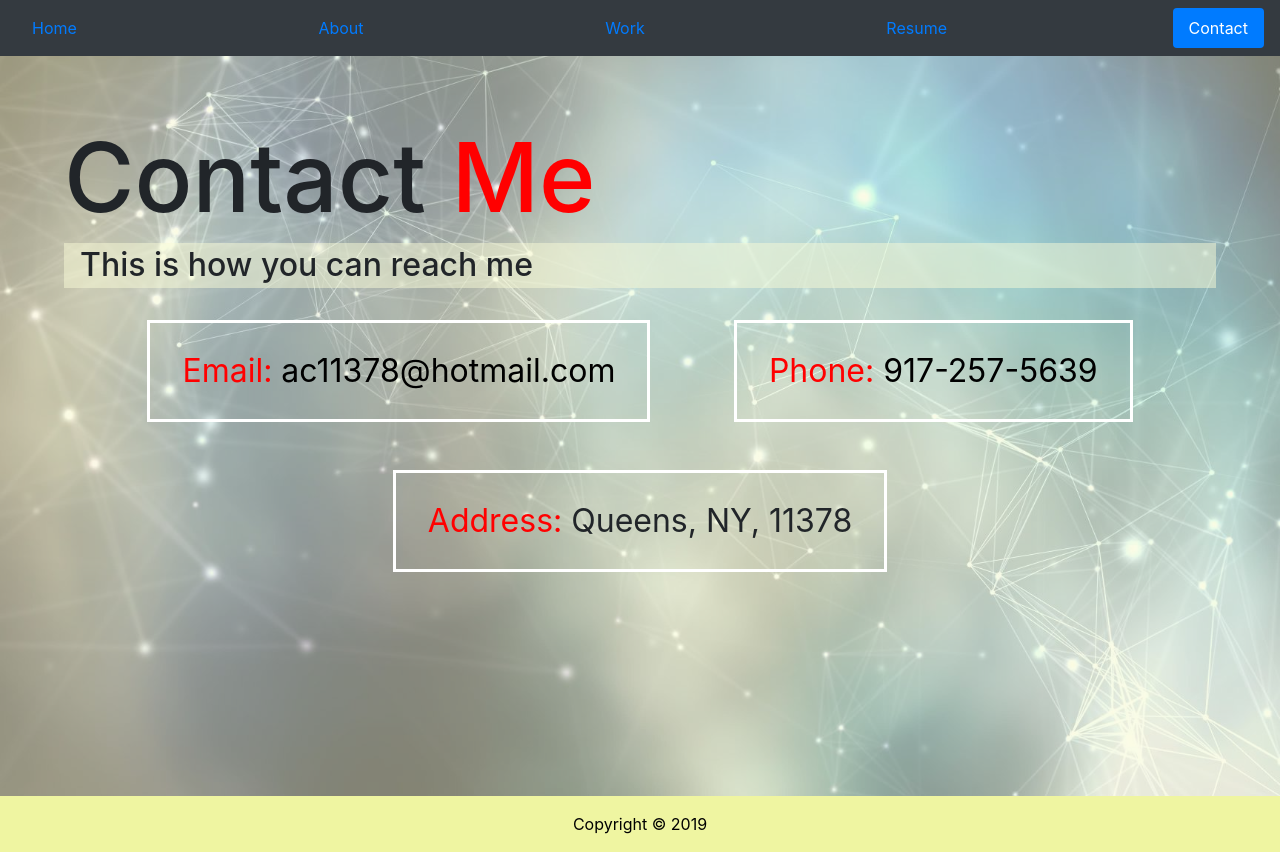
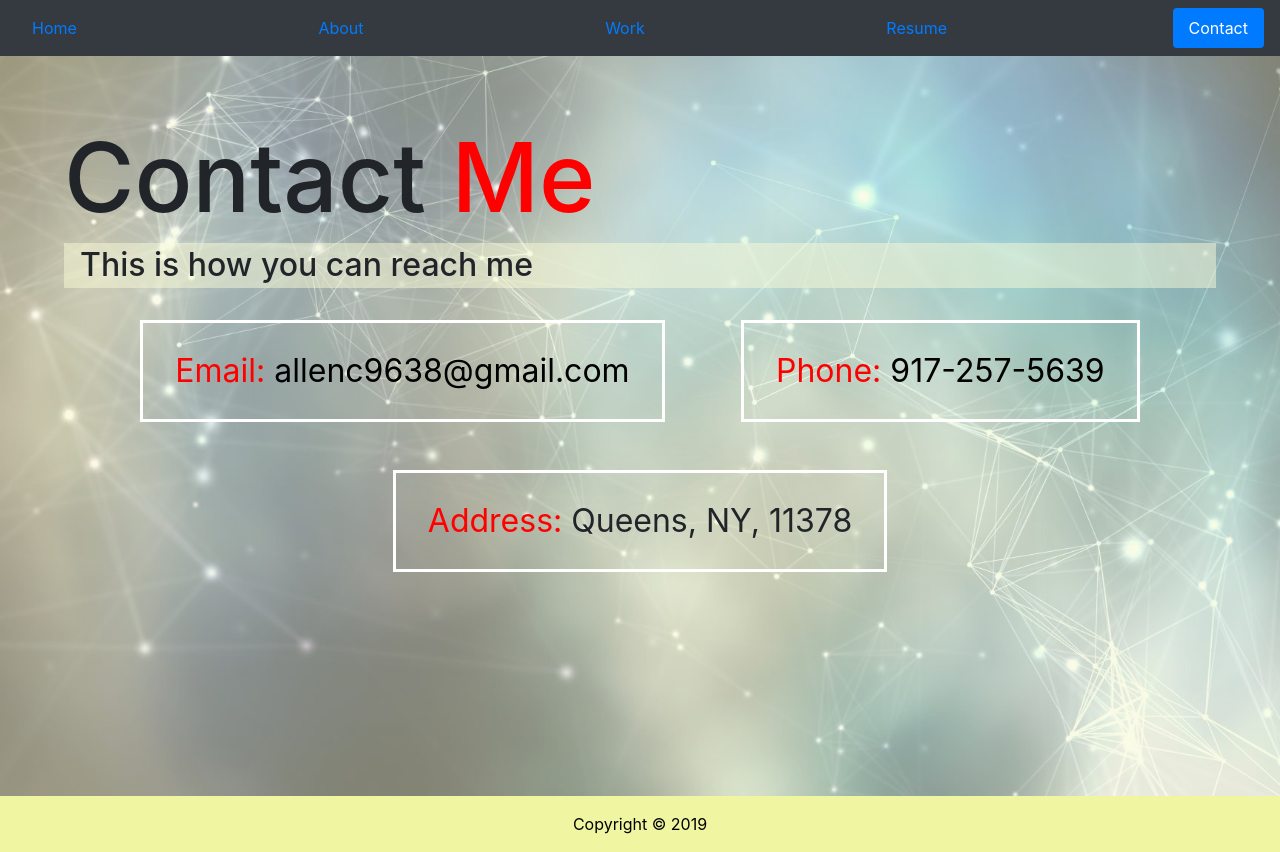
Before and after one commit to sudo-rm-allen/My_Portfolio, a website: page dist/contact.html in a window 1280 px wide. Drawn offline with nearby package versions, Linux system fonts and the light colour scheme.

Commit message:
update email

```diff
--- a/dist/contact.html
+++ b/dist/contact.html
@@ -36,7 +36,7 @@
             <div>
                 <span class="text-c">Email:
 
-                </span> <a class="contact-info" href="mailto:ac11378@hotmail.com">ac11378@hotmail.com</a>
+                </span> <a class="contact-info" href="mailto:allenc9638@gmail.com">allenc9638@gmail.com</a>
             </div>
 
             <div>
```
